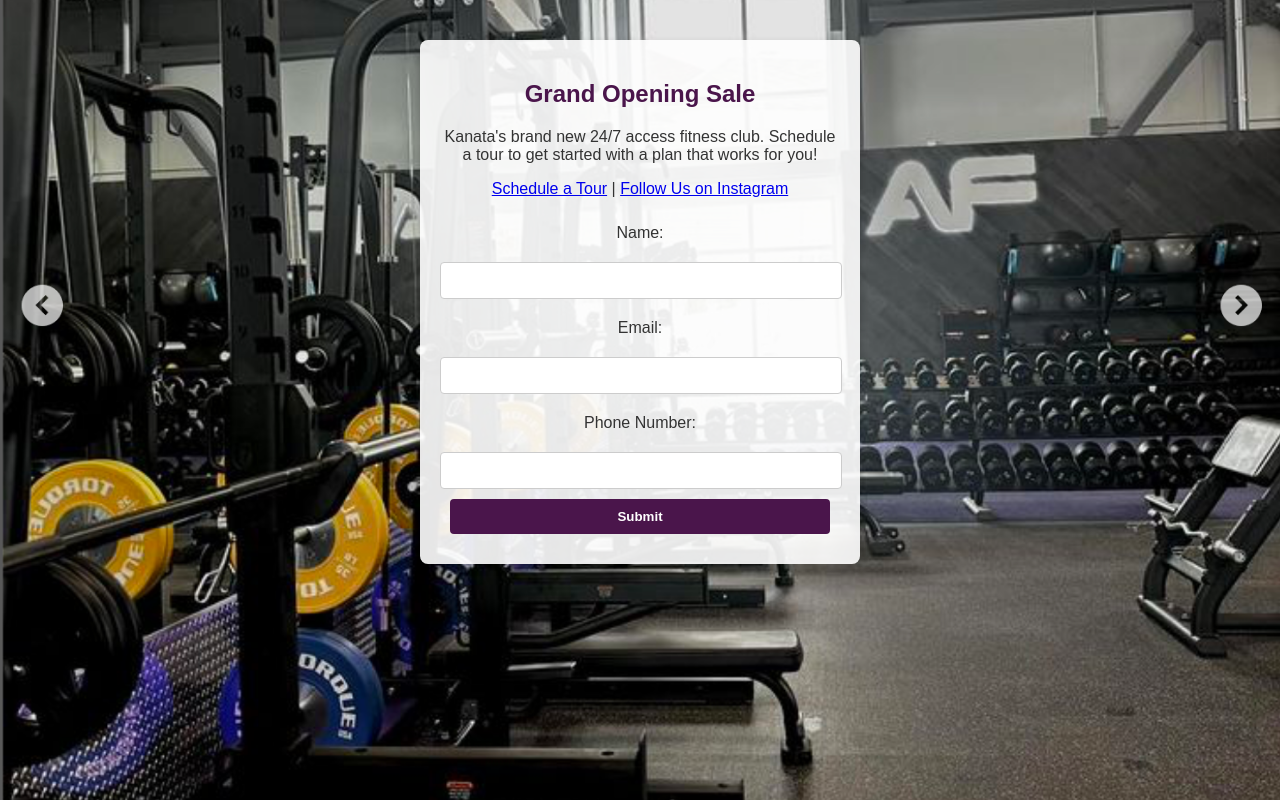
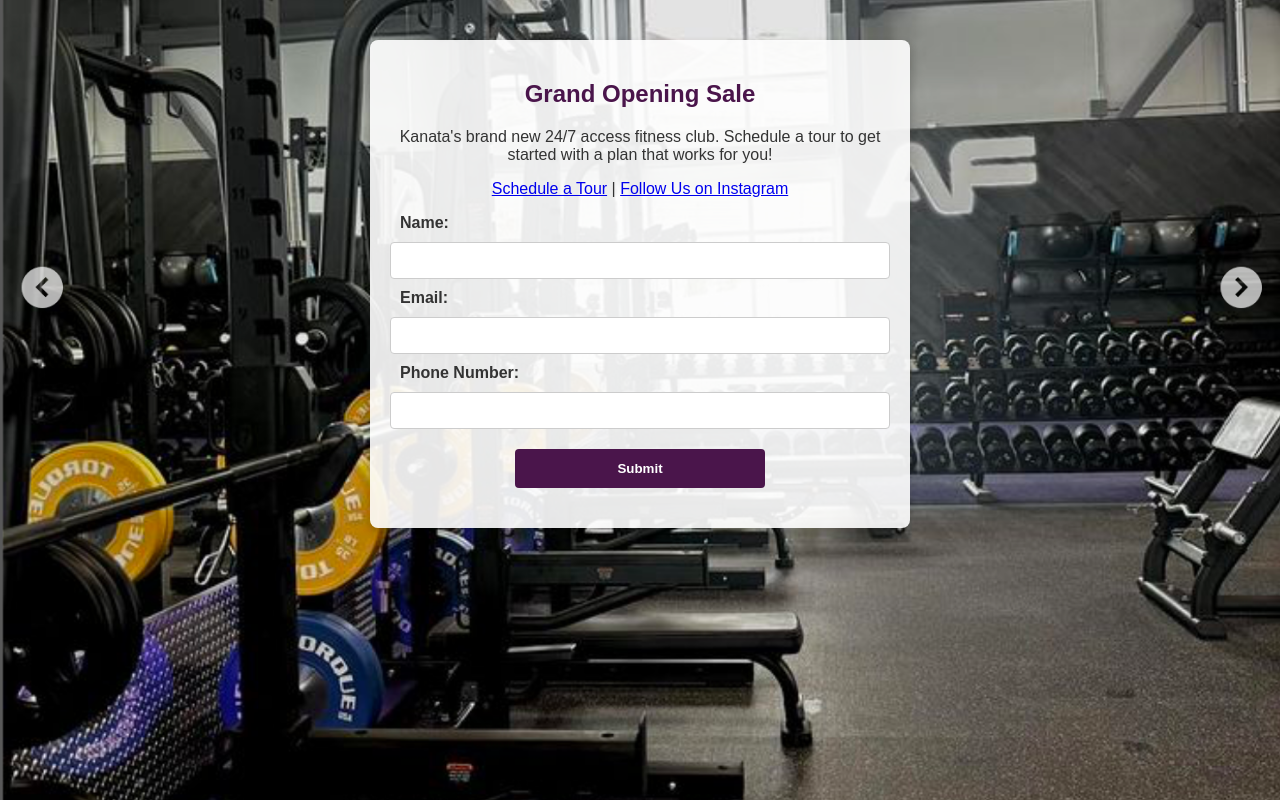
Before and after one commit to GabeNicholson/anytime_fitness, a FastAPI app: page / in a window 1280 px wide. Run offline with FastAPI, Linux system fonts and the light colour scheme.

Commit message:
feat: make form bigger and bolder

```diff
--- a/static/styles/main.css
+++ b/static/styles/main.css
@@ -9,11 +9,11 @@ body {
 }
 
 .container {
-    background: rgba(255, 255, 255, 0.9); /* Semi-transparent white */
+    background: rgba(255, 255, 255, 0.9);
     border-radius: 8px;
     box-shadow: 0 4px 8px rgba(0, 0, 0, 0.2);
     padding: 20px;
-    max-width: 400px;
+    max-width: 500px; /* Increased width */
     margin: 40px auto;
     text-align: center;
 }
@@ -23,16 +23,26 @@ h2 {
     margin-bottom: 20px;
 }
 
-label, input[type=text], input[type=email], input[type=tel], input[type=submit] {
+label {
+    text-align: left; /* Align label text to the left */
     display: block;
-    width: calc(100% - 20px);
-    margin: 10px auto;
-    padding: 10px;
+    margin-left: 10px; /* Adjust as needed */
+    font-weight: bold; /* Optional: Makes labels stand out */
 }
 
 input[type=text], input[type=email], input[type=tel] {
     border: 1px solid #ccc;
     border-radius: 4px;
+    padding: 10px;
+    display: block;
+    width: calc(100% - 22px); /* Adjust width to fit the container */
+    margin: 10px 0; /* Center inputs within the form */
+}
+
+input[type=text]:focus, input[type=email]:focus, input[type=tel]:focus {
+    outline: none;
+    border-color: #4A154B;
+    box-shadow: 0 0 0 2px rgba(74, 21, 75, 0.25);
 }
 
 input[type=submit] {
@@ -42,18 +52,30 @@ input[type=submit] {
     border-radius: 4px;
     cursor: pointer;
     font-weight: bold;
+    padding: 12px;
+    width: 50%; /* Makes the button 2/3 the width of the container */
+    margin: 20px auto; /* Centers the button within the form */
+    display: block; /* Ensures the width percentage is respected */
 }
 
 input[type=submit]:hover {
     background-color: #371037;
 }
 
+a:hover {
+    text-decoration: underline;
+    color: #371037; /* Darker shade for contrast */
+}
+
+
 /* Responsive Design */
 @media (max-width: 768px) {
     .container {
         width: 90%;
         margin: 20px auto;
+        max-width: 90%; /* Make sure the form is responsive on smaller screens */
     }
 }
 
+
 /* Add any other styles for links or specific elements as needed */
```
